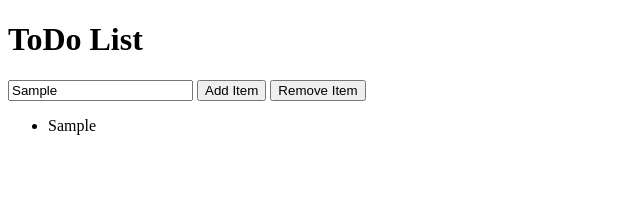
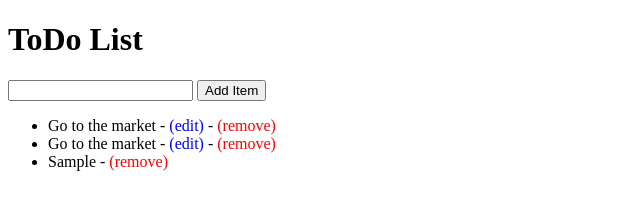
Before and after one commit to davutbalik/ToDoList-js, a plain HTML site: page index.html in a window 1280 px wide. Both pictures are taken after typing "Sample" into the empty fields and a click on the button "Add Item". Shown: the whole page, without its empty margins (0-640 px from the left). Drawn offline with Linux system fonts and the light colour scheme.

Commit message:
Add remove button

```diff
--- a/index.html
+++ b/index.html
@@ -11,12 +11,11 @@
 
     <input type="text" id="item_name">
     <button id="btn_add">Add Item</button>
-    <button id="btn_remove">Remove Item</button>
 
     <ul id="task_list">
-
+      <li>Go to the market - <span style="color: blue;">(edit)</span> - <span class="btn-remove" style="color: red;">(remove)</span></li>
+      <li>Go to the market - <span style="color: blue;">(edit)</span> - <span class="btn-remove" style="color: red;">(remove)</span></li>
     </ul>
-
 
 
     <script src="script.js"></script>
--- a/script.js
+++ b/script.js
@@ -1,18 +1,34 @@
 const addItem = function (e) {
-    if((e.type==='keypress' && e.key=== 'Enter') || e.type === 'click'){
+    if(e.key === 'Enter' || e.type === 'click'){
+
+      if(document.getElementById('item_name').value.trim() === "") {
+        alert('enter a value')
+      } else {
         const listItem = document.createElement('li');
-        listItem.innerHTML = document.getElementById('item_name').value;
+        listItem.innerHTML = document.getElementById('item_name').value + ' - ';
+
+        const removeButton = document.createElement('span');
+        removeButton.innerHTML = '(remove)';
+        removeButton.style.color = 'red';
+        removeButton.addEventListener('click', removeItem);
+        listItem.appendChild(removeButton);
+
         document.getElementById('task_list').appendChild(listItem);
+
+        document.getElementById('item_name').value = "";
+      }
     }
   }
 
-const removeItem = function (e) {
-    console.log(e.target.innerHTML);
+  const removeItem = function (e) {
+    document.getElementById('task_list').removeChild(e.target.parentElement);
   }
-
 
   // document.getElementById('btn_add').onclick = addItem;
 
   document.getElementById('btn_add').addEventListener('click', addItem);
   document.getElementById('item_name').addEventListener('keypress', addItem);
-  document.getElementById('btn_remove').removeEventListener('click', removeItem);
+
+  for (i of document.getElementsByClassName('btn-remove')) {
+    i.addEventListener('click', removeItem);
+  }
```
